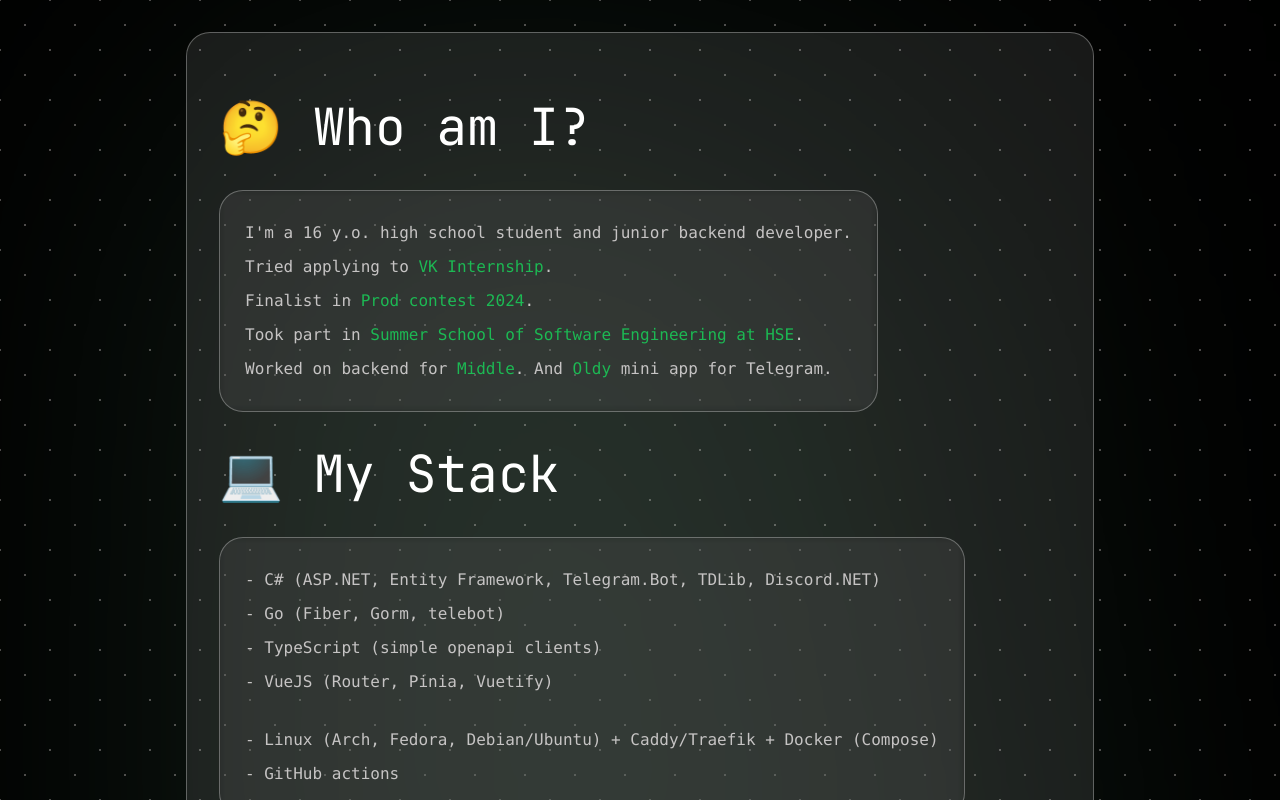
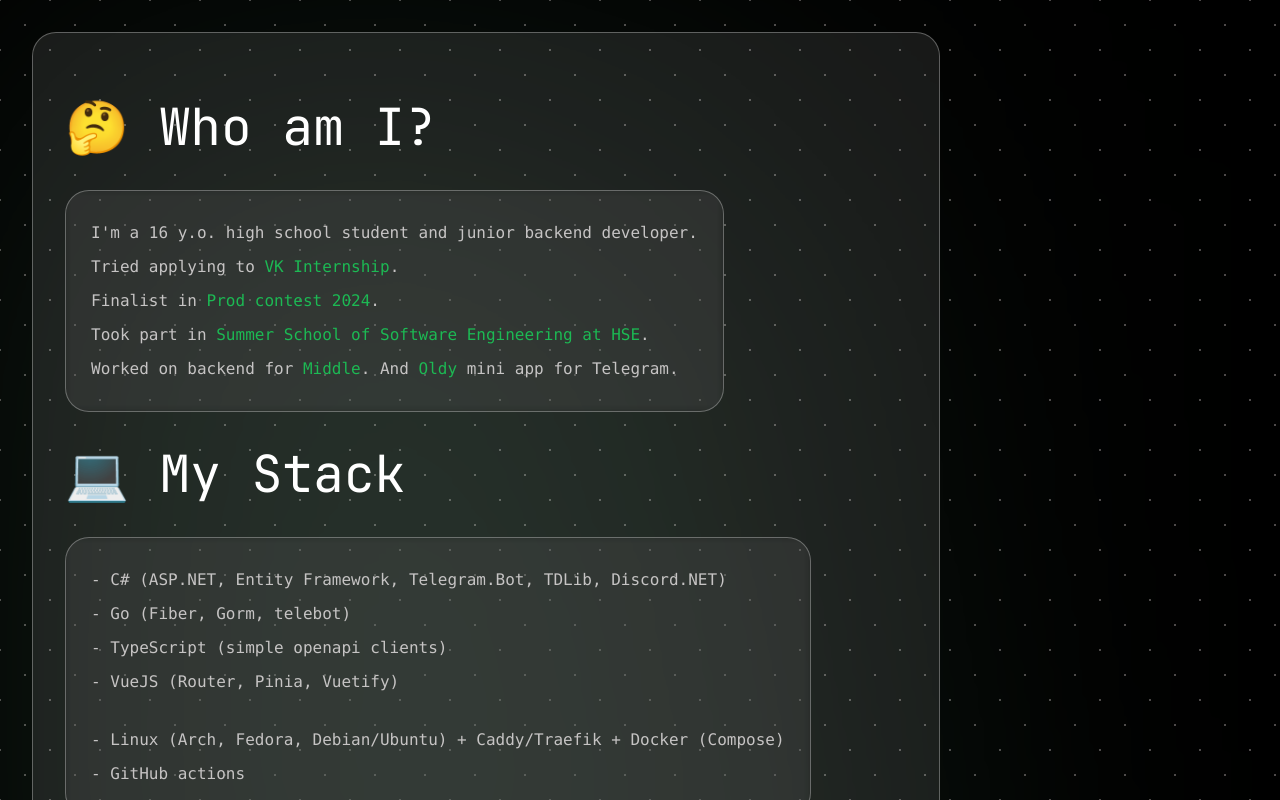
Before and after one commit to linuxfight/linuxfight.github.io, a Vue app: page / in a window 1280 px wide. Shown: the top 800 px of the page. Built offline with nearby package versions, Linux system fonts and the light colour scheme.

Commit message:
Update style.css

```diff
--- a/src/style.css
+++ b/src/style.css
@@ -115,8 +115,6 @@
 }
 
 #app {
-    max-width: 1280px;
-    margin: 0 auto;
     padding: 2rem;
     text-align: center;
 }
```
